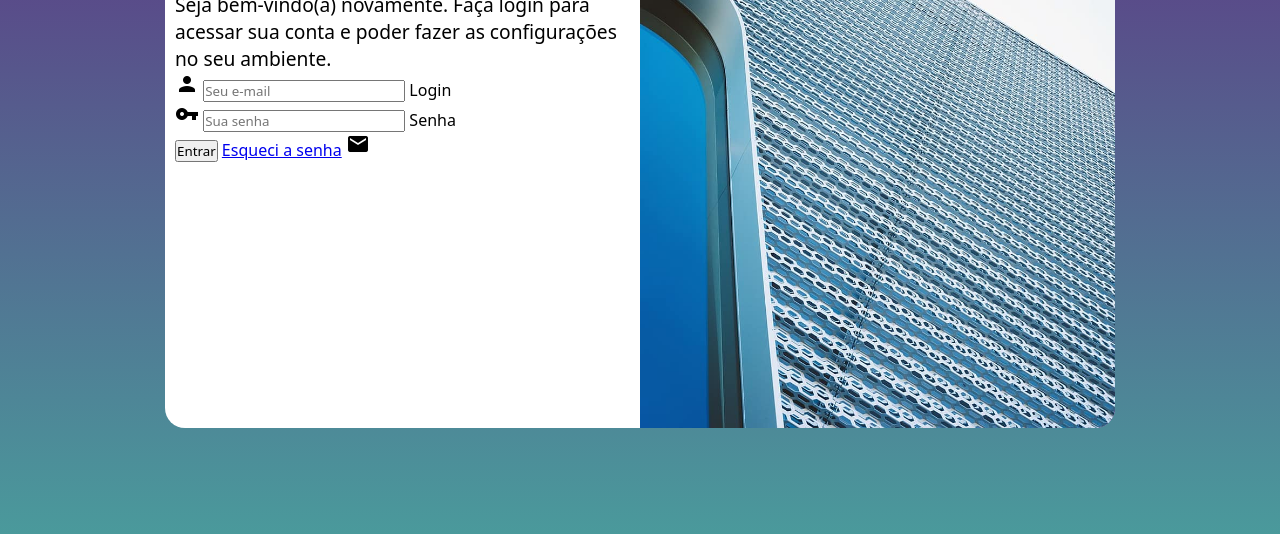
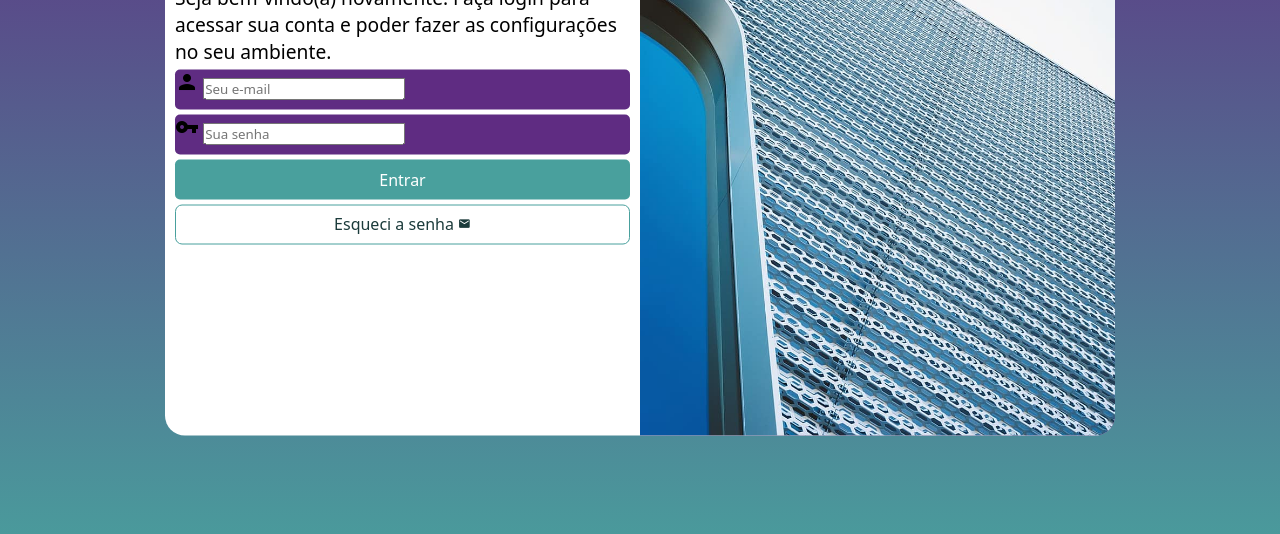
Before and after one commit to lucianarinaldi/projeto-login, a plain HTML site: page index.html in a window 1280 px wide. Shown: the part 222-756 px from the top of the page. Drawn offline with Linux system fonts and the light colour scheme.

Commit message:
apliquei estilos ao formulario

```diff
--- a/estilos/style.css
+++ b/estilos/style.css
@@ -34,7 +34,7 @@ section#login{
 
     background-color: white;
     width: 250px;
-    height: 500px;
+    height: 515px;
     border-radius: 20px;
     box-shadow: 0px px 10px rgba(0, 0, 0, 0.45);
 
@@ -68,3 +68,61 @@ div#formulario > p {
     font-size: 0.8em;
 
 }
+
+form > div.campo {
+    background-color: #5f2c82;
+    display: block;
+    width: 100%;
+    height: 40px;
+    border-radius: 5px;
+    margin: 5px 0px;
+
+}
+
+div.campo > label{
+    display: none;
+
+}
+
+form > input[type=submit] {
+    display: block;
+    font-size: 1em;
+    width: 100%;
+    height: 40px;
+    background-color: #49a09d;
+    color: white;
+    border: none;
+    border-radius: 5px;
+    cursor: pointer;
+
+}
+
+form > input[type=submit]:hover {
+    background-color: #1b3b3b;
+
+}
+
+form > a.botao {
+    display: block;
+    text-align: center;
+    font-size: 1em;
+    width: 100%;
+    height: 40px;
+    padding-top: 7px;
+    margin-top: 5px;
+    background-color: white;
+    color: #1b3b3b;
+    border: 1px solid #49a09d;
+    border-radius: 7px;
+    text-decoration: none;
+
+}
+
+form > a.botao:hover {
+    background-color: #5fd4d0;
+}
+
+form > a.botao > i {
+    font-size: 0.8em;
+
+}
--- a/index.html
+++ b/index.html
@@ -34,7 +34,7 @@
                     </div>
 
                     <input type="submit" value="Entrar">
-                    <a href="esqueci.html">Esqueci a senha</a> <i class="material-icons">mail</i>
+                    <a href="esqueci.html" class="botao">Esqueci a senha <i class="material-icons">mail</i></a>
                 </form>
 
             </div>
```
